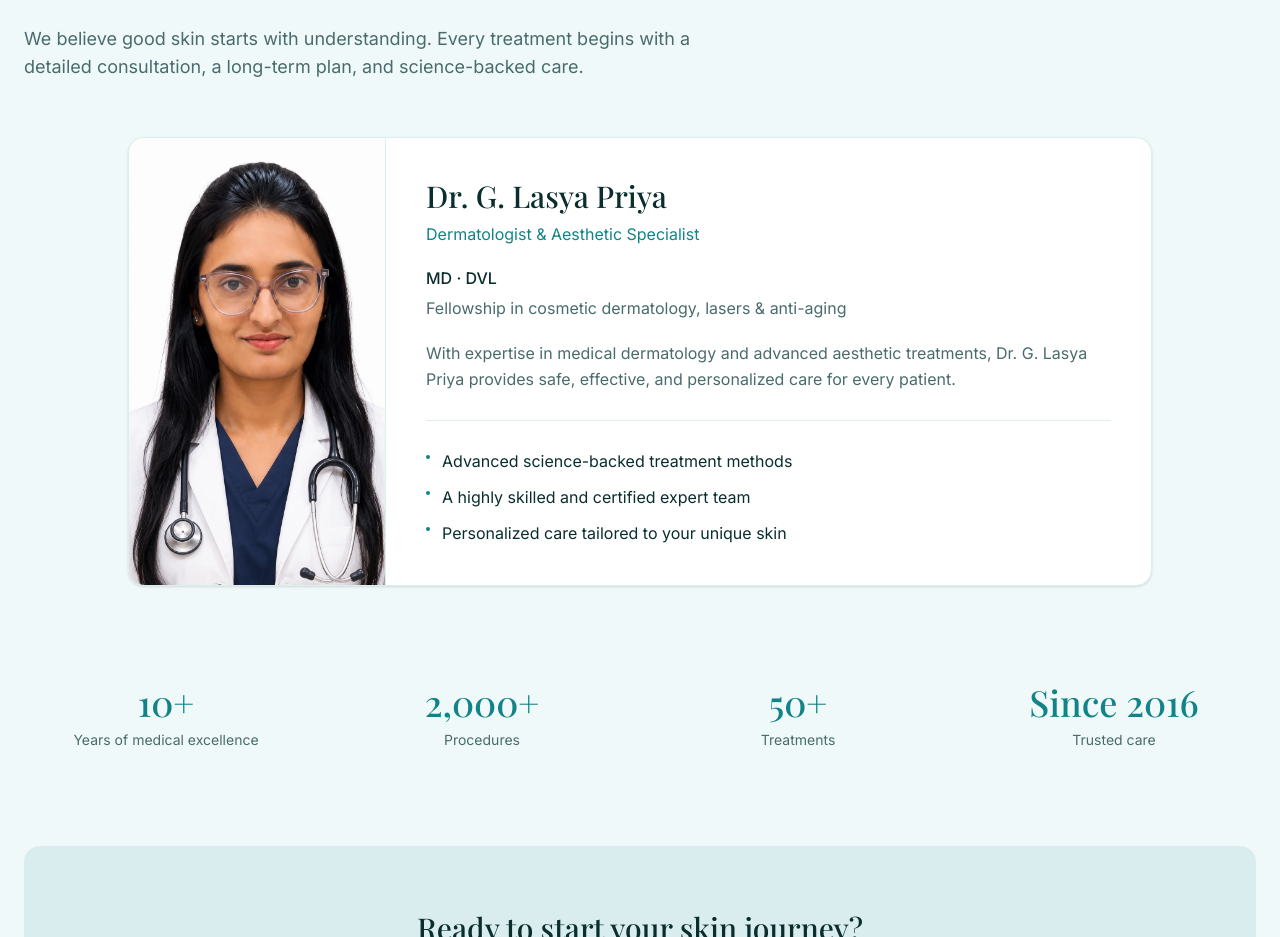
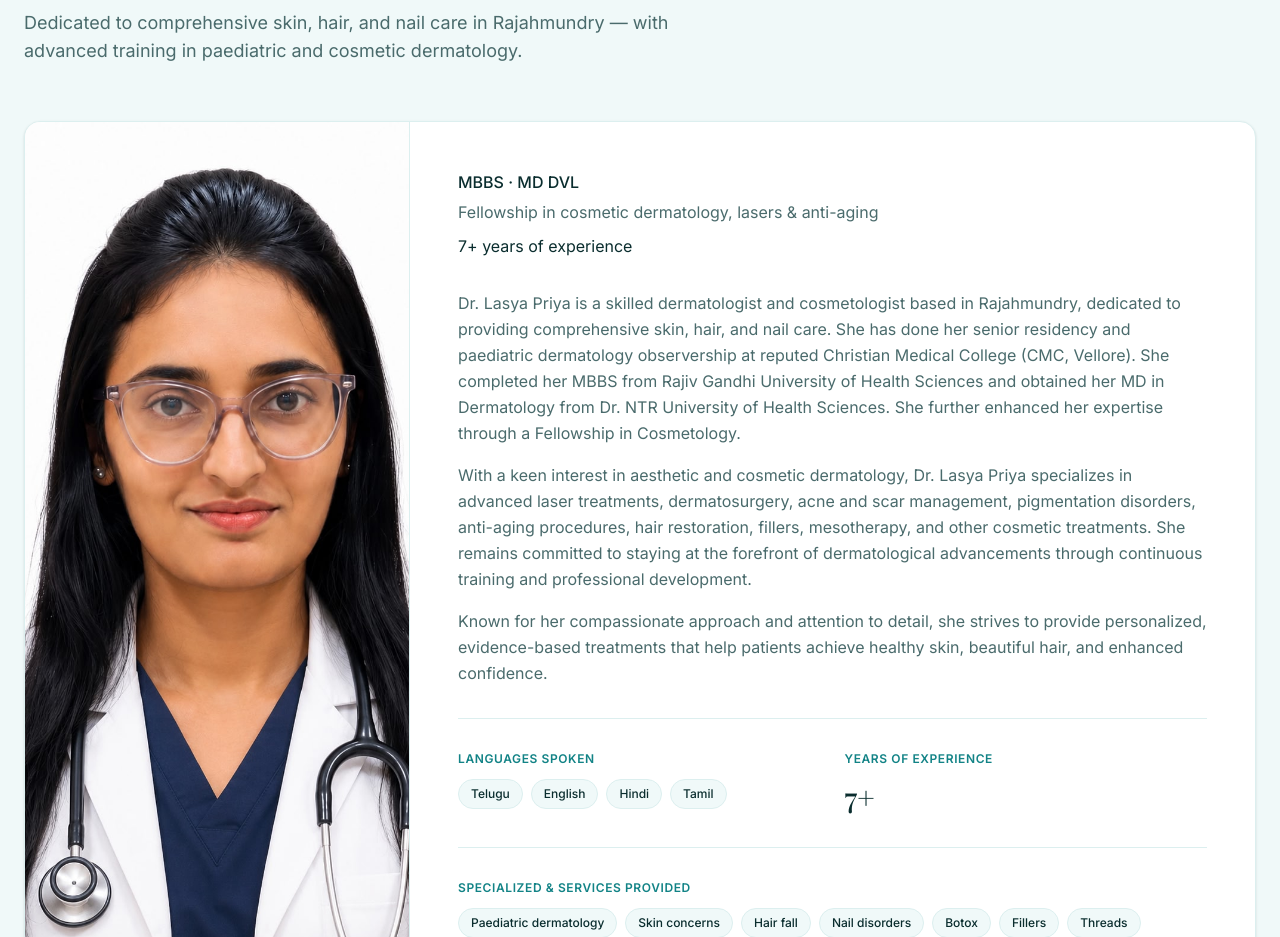
Before and after one commit to yJoelhenry7/LasyaDermaGlo, a Next.js app: page /about in a window 1280 px wide. Shown: the part 235-1172 px from the top of the page. Built offline with nearby package versions, Linux system fonts and the light colour scheme; no server answers; a web font is replaced by a local one.

Commit message:
updating doctor info

```diff
--- a/src/app/about/page.tsx
+++ b/src/app/about/page.tsx
@@ -1,12 +1,12 @@
 import type { Metadata } from "next";
 import Image from "next/image";
 import Link from "next/link";
-import { clinicValues, doctor, stats } from "@/data/site";
+import { doctor, stats } from "@/data/site";
 
 export const metadata: Metadata = {
   title: "About Us | Derma Glo",
   description:
-    "Learn about Dr. G. Lasya Priya and our clinic's commitment to science-backed dermatology and personalized aesthetic care.",
+    "Learn about Dr. G. Lasya Priya — dermatologist and cosmetologist in Rajahmundry offering skin, hair, nail, and aesthetic care.",
 };
 
 export default function AboutPage() {
@@ -14,56 +14,88 @@ export default function AboutPage() {
     <div className="pt-28 pb-20">
       <div className="mx-auto max-w-7xl px-6">
         <p className="text-sm font-medium tracking-widest text-sage uppercase">
-          About Us
+          About the Doctor
         </p>
         <h1 className="font-display mt-2 max-w-3xl text-4xl font-medium text-charcoal md:text-5xl">
-          A clinic committed to your skin health
+          {doctor.name}
         </h1>
-        <p className="mt-6 max-w-2xl text-lg text-warm-gray">
-          We believe good skin starts with understanding. Every treatment begins
-          with a detailed consultation, a long-term plan, and science-backed care.
+        <p className="mt-3 text-lg text-sage">{doctor.title}</p>
+        <p className="mt-4 max-w-2xl text-lg text-warm-gray">
+          Dedicated to comprehensive skin, hair, and nail care in Rajahmundry —
+          with advanced training in paediatric and cosmetic dermatology.
         </p>
 
-        <div className="mx-auto mt-14 max-w-5xl overflow-hidden rounded-2xl border border-cream-dark bg-surface shadow-sm">
-          <div className="flex flex-col md:flex-row">
-            <div className="relative mx-auto aspect-[3/4] w-full max-w-[260px] shrink-0 md:mx-0 md:max-w-none md:w-60 lg:w-64">
+        <div className="mt-14 overflow-hidden rounded-2xl border border-cream-dark bg-surface shadow-sm">
+          <div className="flex flex-col lg:flex-row">
+            <div className="relative mx-auto aspect-[3/4] w-full max-w-[320px] shrink-0 lg:mx-0 lg:max-w-none lg:w-80 xl:w-96">
               <Image
                 src={doctor.image}
                 alt={doctor.name}
                 fill
                 className="object-cover object-top"
-                sizes="(max-width: 768px) 260px, 256px"
+                sizes="(max-width: 1024px) 320px, 384px"
                 priority
               />
             </div>
-            <div className="flex flex-1 flex-col justify-center border-t border-cream-dark p-7 md:border-t-0 md:border-l md:p-9 lg:p-10">
-              <h2 className="font-display text-2xl font-medium text-charcoal md:text-3xl">
-                {doctor.name}
-              </h2>
-              <p className="mt-2 text-base text-sage">{doctor.title}</p>
 
-              <div className="mt-5 space-y-1.5 text-sm text-warm-gray md:text-base">
+            <div className="flex flex-1 flex-col justify-center border-t border-cream-dark p-7 lg:border-t-0 lg:border-l lg:p-10 xl:p-12">
+              <div className="space-y-1.5 text-sm text-warm-gray md:text-base">
                 <p className="font-medium text-charcoal">
                   {doctor.qualifications.join(" · ")}
                 </p>
                 <p>{doctor.fellowship}</p>
+                <p className="pt-1 text-charcoal">
+                  {doctor.experienceYears}+ years of experience
+                </p>
               </div>
 
-              <p className="mt-5 text-sm leading-relaxed text-warm-gray md:text-base">
-                {doctor.bio}
-              </p>
+              <div className="mt-8 space-y-4 text-sm leading-relaxed text-warm-gray md:text-base">
+                {doctor.bio.map((paragraph) => (
+                  <p key={paragraph.slice(0, 48)}>{paragraph}</p>
+                ))}
+              </div>
 
-              <ul className="mt-7 space-y-3 border-t border-cream-dark pt-7">
-                {clinicValues.map((value) => (
-                  <li
-                    key={value}
-                    className="flex items-start gap-3 text-sm text-charcoal md:text-base"
-                  >
-                    <span className="mt-1.5 h-1 w-1 shrink-0 rounded-full bg-sage" />
-                    {value}
-                  </li>
-                ))}
-              </ul>
+              <div className="mt-8 grid gap-6 border-t border-cream-dark pt-8 sm:grid-cols-2">
+                <div>
+                  <h2 className="text-xs font-semibold tracking-wider text-sage uppercase">
+                    Languages spoken
+                  </h2>
+                  <div className="mt-3 flex flex-wrap gap-2">
+                    {doctor.languages.map((language) => (
+                      <span
+                        key={language}
+                        className="rounded-full border border-cream-dark bg-cream px-3 py-1.5 text-xs font-medium text-charcoal"
+                      >
+                        {language}
+                      </span>
+                    ))}
+                  </div>
+                </div>
+                <div>
+                  <h2 className="text-xs font-semibold tracking-wider text-sage uppercase">
+                    Years of experience
+                  </h2>
+                  <p className="font-display mt-3 text-3xl font-medium text-charcoal">
+                    {doctor.experienceYears}+
+                  </p>
+                </div>
+              </div>
+
+              <div className="mt-8 border-t border-cream-dark pt-8">
+                <h2 className="text-xs font-semibold tracking-wider text-sage uppercase">
+                  Specialized & services provided
+                </h2>
+                <div className="mt-3 flex flex-wrap gap-2">
+                  {doctor.specialties.map((specialty) => (
+                    <span
+                      key={specialty}
+                      className="rounded-full border border-cream-dark bg-cream px-3 py-1.5 text-xs font-medium text-charcoal"
+                    >
+                      {specialty}
+                    </span>
+                  ))}
+                </div>
+              </div>
             </div>
           </div>
         </div>
--- a/src/components/Navbar.tsx
+++ b/src/components/Navbar.tsx
@@ -5,6 +5,7 @@ import Image from "next/image";
 import Link from "next/link";
 import { Menu, X } from "lucide-react";
 import { navLinks, siteConfig } from "@/data/site";
+import { WhatsAppIcon } from "@/components/icons/WhatsAppIcon";
 
 export function Navbar() {
   const [open, setOpen] = useState(false);
@@ -36,7 +37,16 @@ export function Navbar() {
           ))}
         </ul>
 
-        <div className="hidden md:block">
+        <div className="hidden items-center gap-3 md:flex">
+          <a
+            href={siteConfig.socials.whatsapp}
+            target="_blank"
+            rel="noopener noreferrer"
+            aria-label="Message Derma Glo on WhatsApp"
+            className="flex h-10 w-10 items-center justify-center rounded-full border border-sage/20 text-sage-dark transition hover:border-sage hover:bg-sage/10"
+          >
+            <WhatsAppIcon className="h-4 w-4" />
+          </a>
           <Link
             href="/appointment"
             className="rounded-full bg-sage-dark px-6 py-2.5 text-sm font-medium text-white transition hover:bg-charcoal"
@@ -45,14 +55,24 @@ export function Navbar() {
           </Link>
         </div>
 
+        <div className="flex items-center gap-3 md:hidden">
+          <a
+            href={siteConfig.socials.whatsapp}
+            target="_blank"
+            rel="noopener noreferrer"
+            aria-label="Message Derma Glo on WhatsApp"
+            className="flex h-10 w-10 items-center justify-center rounded-full border border-sage/20 text-sage-dark transition hover:border-sage hover:bg-sage/10"
+          >
+            <WhatsAppIcon className="h-4 w-4" />
+          </a>
           <button
             type="button"
-          className="md:hidden"
             onClick={() => setOpen(!open)}
             aria-label={open ? "Close menu" : "Open menu"}
           >
             {open ? <X className="h-6 w-6" /> : <Menu className="h-6 w-6" />}
           </button>
+        </div>
       </nav>
 
       {open && (
--- a/src/components/sections/AboutDoctor.tsx
+++ b/src/components/sections/AboutDoctor.tsx
@@ -44,11 +44,26 @@ export function AboutDoctor() {
                       {doctor.qualifications.join(" · ")}
                     </p>
                     <p>{doctor.fellowship}</p>
+                    <p>
+                      {doctor.experienceYears}+ years ·{" "}
+                      {doctor.languages.join(", ")}
+                    </p>
                   </div>
 
                   <p className="mt-6 max-w-xl text-base leading-relaxed text-warm-gray md:text-lg">
                     {doctor.shortBio}
                   </p>
+
+                  <div className="mt-6 flex max-w-xl flex-wrap gap-2">
+                    {doctor.specialties.slice(0, 5).map((specialty) => (
+                      <span
+                        key={specialty}
+                        className="rounded-full border border-cream-dark bg-cream px-3 py-1 text-xs font-medium text-charcoal"
+                      >
+                        {specialty}
+                      </span>
+                    ))}
+                  </div>
 
                   <Link
                     href="/about"
--- a/src/components/sections/WhyChooseUs.tsx
+++ b/src/components/sections/WhyChooseUs.tsx
@@ -212,11 +212,11 @@ export function WhyChooseUs() {
             <div className="grid grid-rows-[1fr_2fr] gap-4 lg:min-h-[640px]">
               <BentoCard className="relative flex flex-col justify-between p-5" delay={0.18}>
                 <p className="font-display pointer-events-none absolute top-3 right-3 text-4xl font-medium text-cream-dark/80 select-none md:text-5xl">
-                  Since 2016
+                  Experience
                 </p>
                 <div className="relative">
                   <p className="font-display text-4xl font-medium text-charcoal md:text-5xl">
-                    <Counter from={0} to={10} suffix="+" />
+                    <Counter from={0} to={7} suffix="+" />
                   </p>
                   <p className="mt-1 max-w-[10rem] text-sm text-warm-gray">
                     Years of medical excellence
--- a/src/data/site.ts
+++ b/src/data/site.ts
@@ -56,15 +56,30 @@ export const seoKeywords = [
 
 export const doctor = {
   name: "Dr. G. Lasya Priya",
-  shortName: "Dr. G. Lasya Priya",
-  title: "Dermatologist & Aesthetic Specialist",
+  shortName: "Dr. Lasya Priya",
+  title: "Dermatologist & Cosmetologist",
   image: "/images/doctor.jpeg",
-  qualifications: ["MD", "DVL"],
+  qualifications: ["MBBS", "MD DVL"],
   fellowship:
     "Fellowship in cosmetic dermatology, lasers & anti-aging",
-  bio: "With expertise in medical dermatology and advanced aesthetic treatments, Dr. G. Lasya Priya provides safe, effective, and personalized care for every patient.",
+  experienceYears: 7,
+  languages: ["Telugu", "English", "Hindi", "Tamil"],
+  specialties: [
+    "Paediatric dermatology",
+    "Skin concerns",
+    "Hair fall",
+    "Nail disorders",
+    "Botox",
+    "Fillers",
+    "Threads",
+  ],
   shortBio:
-    "Board-certified dermatologist specializing in medical and cosmetic skin care, with advanced training in lasers and anti-aging treatments.",
+    "Dermatologist and cosmetologist in Rajahmundry offering comprehensive skin, hair, and nail care with advanced aesthetic expertise.",
+  bio: [
+    "Dr. Lasya Priya is a skilled dermatologist and cosmetologist based in Rajahmundry, dedicated to providing comprehensive skin, hair, and nail care. She has done her senior residency and paediatric dermatology observership at reputed Christian Medical College (CMC, Vellore). She completed her MBBS from Rajiv Gandhi University of Health Sciences and obtained her MD in Dermatology from Dr. NTR University of Health Sciences. She further enhanced her expertise through a Fellowship in Cosmetology.",
+    "With a keen interest in aesthetic and cosmetic dermatology, Dr. Lasya Priya specializes in advanced laser treatments, dermatosurgery, acne and scar management, pigmentation disorders, anti-aging procedures, hair restoration, fillers, mesotherapy, and other cosmetic treatments. She remains committed to staying at the forefront of dermatological advancements through continuous training and professional development.",
+    "Known for her compassionate approach and attention to detail, she strives to provide personalized, evidence-based treatments that help patients achieve healthy skin, beautiful hair, and enhanced confidence.",
+  ],
 };
 
 export const navLinks = [
@@ -243,10 +258,10 @@ export const clinicValues = [
 ];
 
 export const stats = [
-  { value: "10+", label: "Years of medical excellence" },
+  { value: "7+", label: "Years of experience" },
   { value: "2,000+", label: "Procedures" },
   { value: "50+", label: "Treatments" },
-  { value: "Since 2016", label: "Trusted care" },
+  { value: "4", label: "Languages spoken" },
 ];
 
 export const conditions = [
```
Lines whose indentation alone changed are shown as unchanged.
